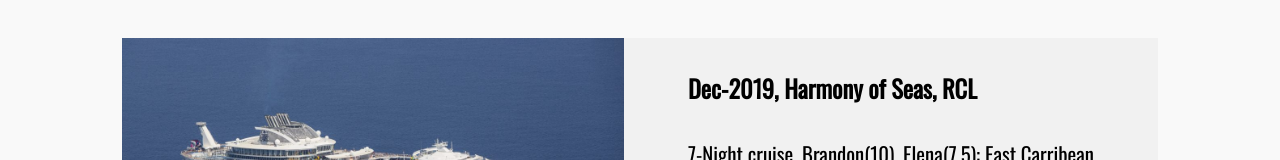
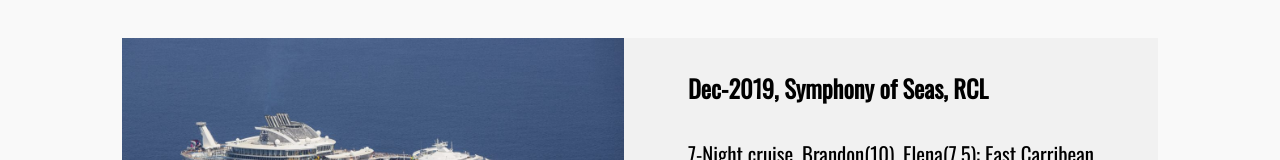
Before and after one commit to kzhangkzhang/kzcruiseanywhere, a website: page index.html in a window 1280 px wide. Shown: the part 322-482 px from the top of the page. Drawn offline with nearby package versions, Linux system fonts and the light colour scheme.

Commit message:
correct name Harmony ==> Symphony

```diff
--- a/index.html
+++ b/index.html
@@ -22,7 +22,7 @@
       <section class="card">
         <img src="img/HarmonyOfSeas.jpg" alt="" />
         <div>
-          <h3>Dec-2019, Harmony of Seas, RCL</h3>
+          <h3>Dec-2019, Symphony of Seas, RCL</h3>
           <p>
             7-Night cruise, Brandon(10), Elena(7.5): East Carribean. This cruise is so far largest cruise ship in whole
             world (5479 passengers + 2100 crew)!
```
